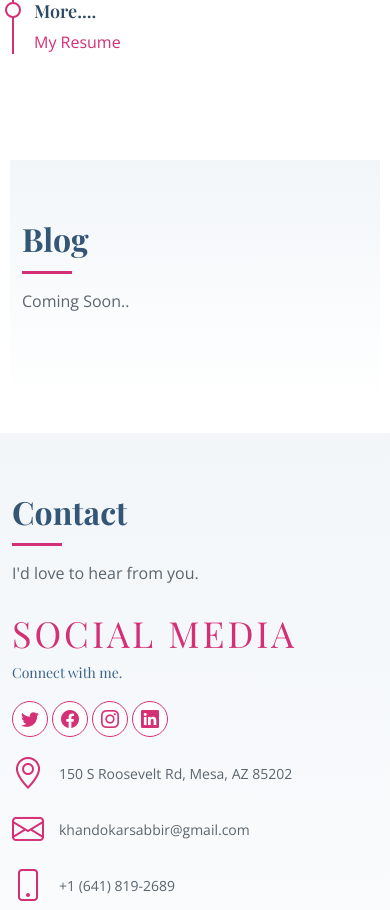
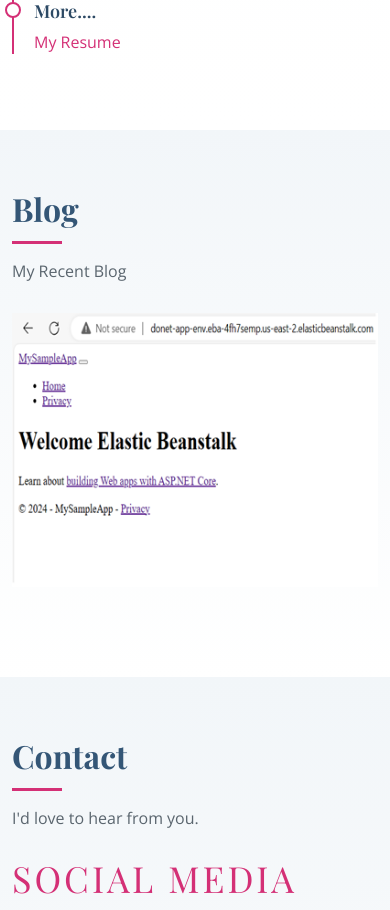
Before and after one commit to khandokar/mysite, an Angular app: page / in a window 390 px wide. Shown: the part 7419-8329 px from the top of the page. Built offline with nearby package versions, Linux system fonts and the light colour scheme; a web font is replaced by a local one.

Commit message:
Blog Linked

```diff
--- a/src/app/blog/blog.component.html
+++ b/src/app/blog/blog.component.html
@@ -1,8 +1,19 @@
-<section id="blog" class="testimonials section-bg">
+<section id="blog" class="portfolio section-bg">
     <div class="container">
         <div class="section-title">
             <h2>Blog</h2>
-            <p>Coming Soon..</p>
+            <p>My Recent Blog</p>
+        </div>
+        <div class="row portfolio-container">
+            <div class="col-lg-4 col-md-6 portfolio-item filter-app">
+              <div class="portfolio-wrap">
+                <img src="assets/img/CICDElasticBeans.png" class="img-fluid" alt="">
+                <div class="portfolio-info">
+                  <h4><a href="https://medium.com/@khandokarsabbir/how-to-deploy-a-net-4b487c66a8b6" target="_blank" style="color: white;">CICD using Elastic Beanstalk, <br>CodeCommit, CodeBuild, CodePipeline</a></h4>
+                  <p></p>
+                </div>
+              </div>
+            </div>
         </div>
     </div>
 </section>
```
Also changed, not shown: src/assets/img/CICDElasticBeans.png (added).
